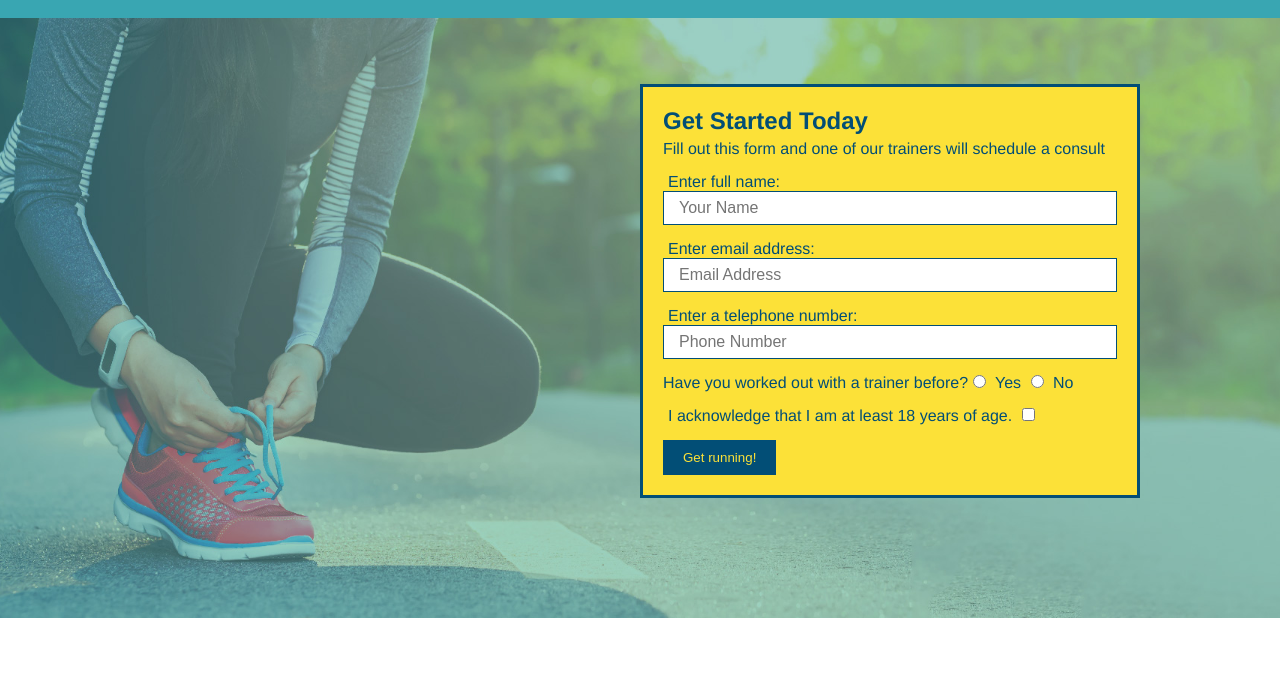
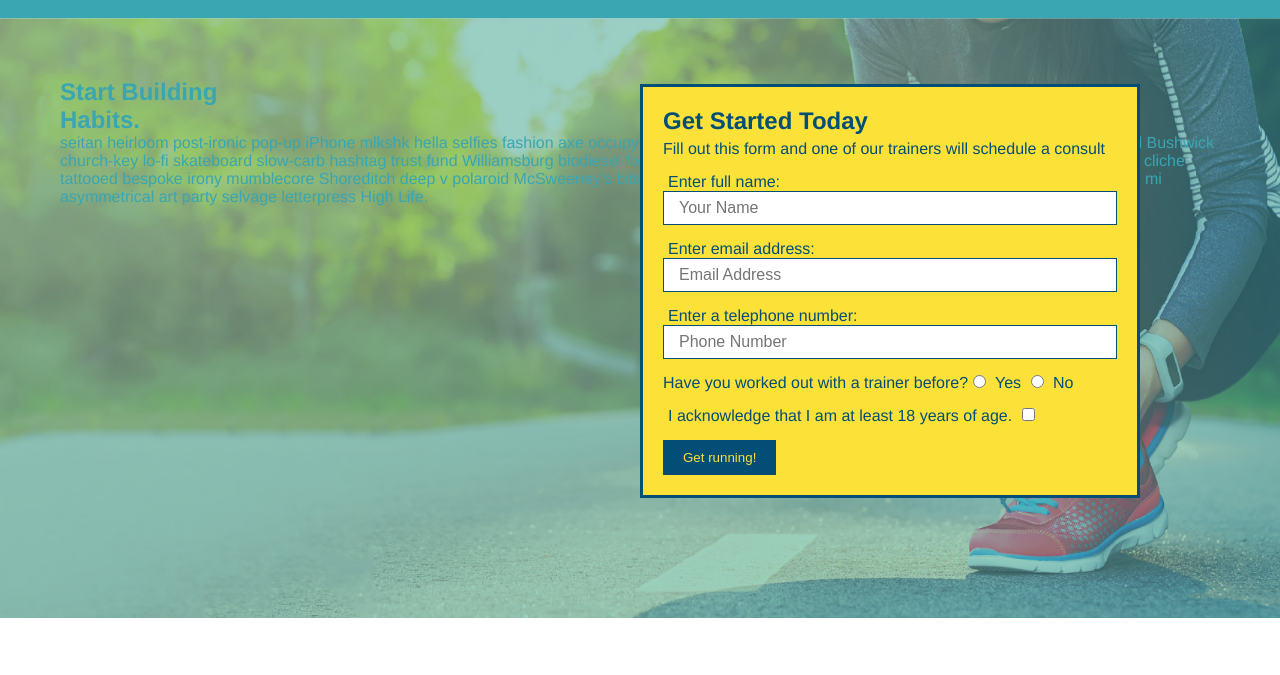
Before and after one commit to hbodang/run-buddy, a plain HTML site: page index.html in a window 1280 px wide. Shown: the part 64-739 px from the top of the page. Drawn offline with Linux system fonts and the light colour scheme.

Commit message:
added content to hero, replaced image

```diff
--- a/assets/css/style.css
+++ b/assets/css/style.css
@@ -85,7 +85,7 @@ section
 
 .hero
 {
-    background-image: url("../images/hero-bg.jpeg");
+    background-image: url("../images/hero-bg.jpg");
     height: 600px;
     background-size: cover;
     background-position: center;
--- a/index.html
+++ b/index.html
@@ -38,6 +38,13 @@
 
         <!-- hero/jumbotron -->
         <section class="hero">
+            <div class="hero-cta">
+                <h2>Start Building <br/> Habits.</h2>
+                <p>
+                    seitan heirloom post-ironic pop-up iPhone mlkshk hella selfies fashion axe occupy readymade put a bird on it messenger bag Wes Anderson Schlitz plaid Bushwick church-key lo-fi skateboard slow-carb hashtag trust fund Williamsburg biodiesel fixie farm-to-table 8-bit banjo XOXO Banksy chillwave bicycle rights retro cliche tattooed bespoke irony mumblecore Shoreditch deep v polaroid McSweeney's bitters cray gentrify tofu Marfa you probably haven't heard of them yr banh mi asymmetrical art party selvage letterpress High Life.
+                </p>
+            </div>
+
             <div class="hero-form">
                 <h3>Get Started Today</h3>
                 <p>Fill out this form and one of our trainers will schedule a consult</p>
```
Also changed, not shown: assets/images/hero-bg.jpeg (deleted), assets/images/hero-bg.jpg (added).
